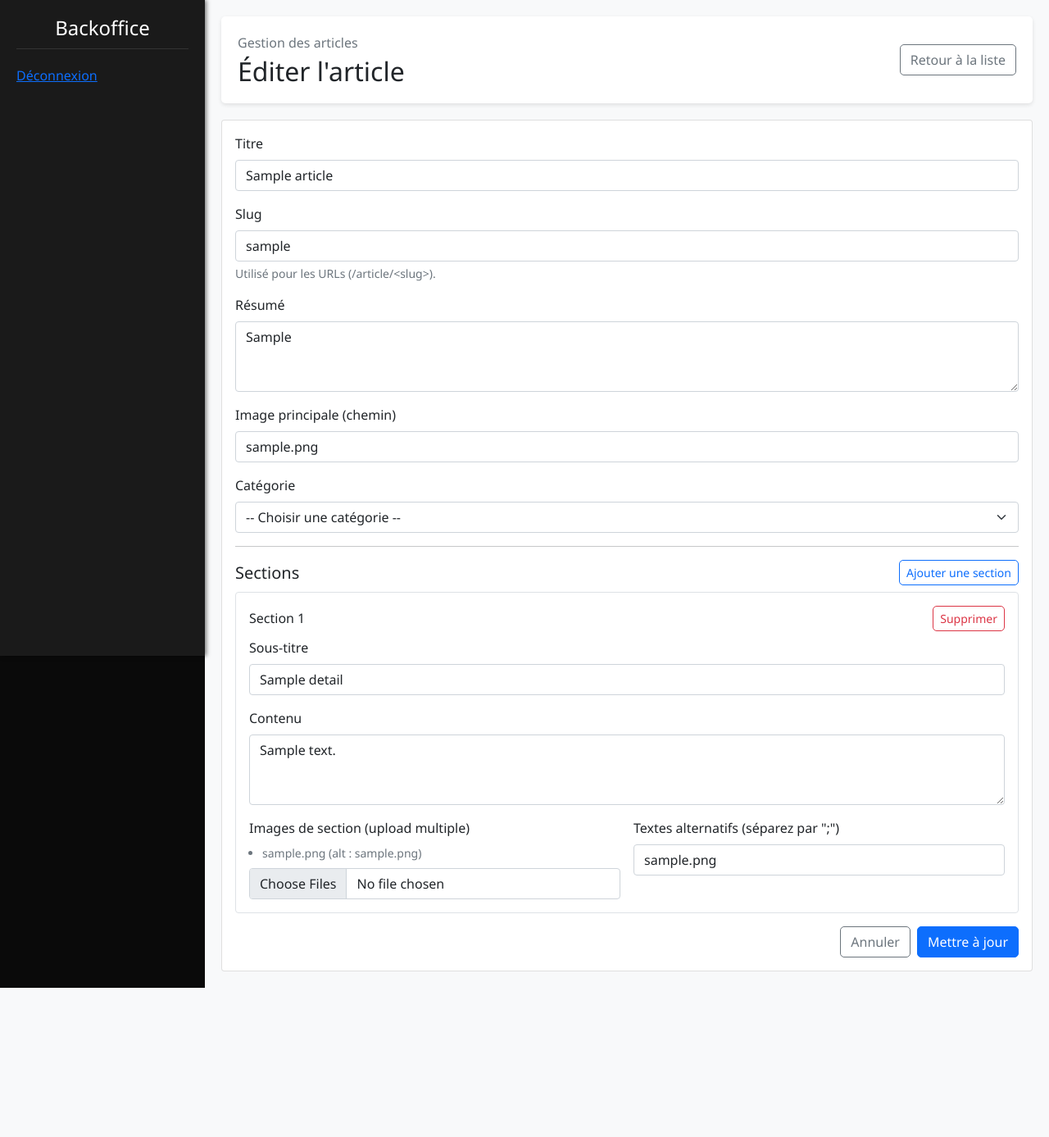
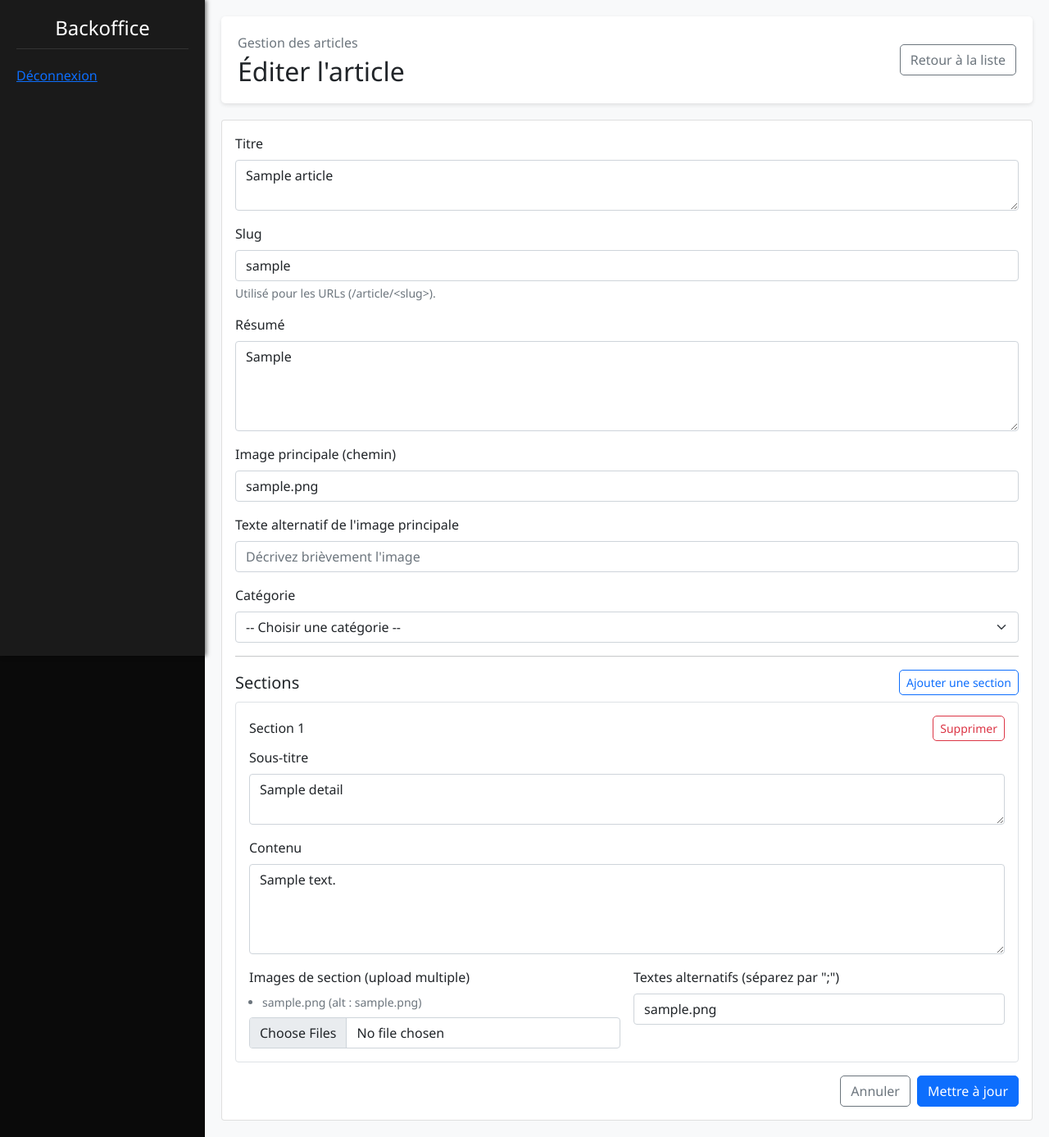
Before and after one commit to Ambinintsoa01/Iran_war_siteweb, a PHP site: page /admin/articles/edit.php?id=1 in a window 1280 px wide. Shown: the whole page at 82% size. Before the commit the page ends 1205 px from the top, so only its background shows below. Run offline with PHP 8.4, Linux system fonts and the light colour scheme; the visitor is signed in with stand-in values (Sample User, id 1); tables that the repository leaves empty or names only in its code hold one stand-in row (values such as "Sample post"); some libraries are stand-ins or nearby versions.

Commit message:
Update formulaire article

```diff
--- a/admin/articles/edit.php
+++ b/admin/articles/edit.php
@@ -85,6 +85,7 @@ $titre = $article['titre'];
 $slug = $article['slug'];
 $resume = $article['resume'];
 $image = $article['image_principale'];
+$imageAlt = $article['alt_image'] ?? '';
 $idCategorie = $article['id_categorie'];
 
 $detailsStmt = $pdo->prepare('SELECT details_id, sous_titre, contenu, slug_details FROM article_details WHERE article_id = ? ORDER BY details_id');
@@ -113,10 +114,11 @@ if (!empty($detailIdsList)) {
 }
 
 if ($_SERVER['REQUEST_METHOD'] === 'POST') {
-    $titre = trim($_POST['titre'] ?? '');
+    $titre = $_POST['titre'] ?? '';
     $slug = trim($_POST['slug'] ?? '');
-    $resume = trim($_POST['resume'] ?? '');
+    $resume = $_POST['resume'] ?? '';
     $image = trim($_POST['image_principale'] ?? '');
+    $imageAlt = trim($_POST['image_alt'] ?? '');
     $idCategorie = trim($_POST['id_categorie'] ?? '');
     $detailIds = $_POST['detail_id'] ?? [];
     $sousTitres = $_POST['sous_titre'] ?? [];
@@ -124,16 +126,19 @@ if ($_SERVER['REQUEST_METHOD'] === 'POST') {
     $imageAlts = $_POST['section_image_alt'] ?? [];
     $removeIds = $_POST['section_remove'] ?? [];
 
-    if ($titre === '') {
+    $titrePlain = trim(strip_tags($titre));
+    $resumePlain = trim(strip_tags($resume));
+
+    if ($titrePlain === '') {
         $errors[] = 'Le titre est requis.';
     }
 
-    if ($resume === '') {
+    if ($resumePlain === '') {
         $errors[] = 'Le résumé est requis.';
     }
 
     if ($slug === '') {
-        $slug = slugify($titre);
+        $slug = slugify($titrePlain ?: $titre);
     } else {
         $slug = slugify($slug);
     }
@@ -148,10 +153,10 @@ if ($_SERVER['REQUEST_METHOD'] === 'POST') {
 
     $hasSection = false;
     foreach ($sousTitres as $idx => $st) {
-        $st = trim($st ?? '');
-        $ct = trim($contenus[$idx] ?? '');
+        $st = $st ?? '';
+        $ct = $contenus[$idx] ?? '';
         $removed = in_array($detailIds[$idx] ?? '', $removeIds, true);
-        if (!$removed && ($st !== '' || $ct !== '')) {
+        if (!$removed && (trim(strip_tags($st)) !== '' || trim(strip_tags($ct)) !== '')) {
             $hasSection = true;
             break;
         }
@@ -175,12 +180,13 @@ if ($_SERVER['REQUEST_METHOD'] === 'POST') {
 
             $pdo->beginTransaction();
 
-            $update = $pdo->prepare('UPDATE article SET titre = :titre, slug = :slug, resume = :resume, image_principale = :image, id_categorie = :categorie WHERE article_id = :id');
+            $update = $pdo->prepare('UPDATE article SET titre = :titre, slug = :slug, resume = :resume, image_principale = :image, alt_image = :alt, id_categorie = :categorie WHERE article_id = :id');
             $update->execute([
                 ':titre' => $titre,
                 ':slug' => $slug,
                 ':resume' => $resume,
                 ':image' => $image,
+                ':alt' => $imageAlt,
                 ':categorie' => $idCategorie,
                 ':id' => $articleId
             ]);
@@ -189,8 +195,8 @@ if ($_SERVER['REQUEST_METHOD'] === 'POST') {
             $countSections = max(count($detailIds), count($sousTitres), count($contenus), count($imageAlts), count($filesSection));
             for ($i = 0; $i < $countSections; $i++) {
                 $detailId = trim($detailIds[$i] ?? '');
-                $sousTitre = trim($sousTitres[$i] ?? '');
-                $contenu = trim($contenus[$i] ?? '');
+                $sousTitre = $sousTitres[$i] ?? '';
+                $contenu = $contenus[$i] ?? '';
                 $altRaw = $imageAlts[$i] ?? '';
                 $altList = array_map('trim', explode(';', $altRaw));
                 $existingImages = $detailId !== '' ? ($existingImagesByDetail[$detailId] ?? []) : [];
@@ -203,7 +209,7 @@ if ($_SERVER['REQUEST_METHOD'] === 'POST') {
                 }
 
                 if ($detailId === '') {
-                    if ($sousTitre === '' && $contenu === '') {
+                    if (trim(strip_tags($sousTitre)) === '' && trim(strip_tags($contenu)) === '') {
                         continue;
                     }
                     $detailId = generateDetailId();
@@ -212,13 +218,13 @@ if ($_SERVER['REQUEST_METHOD'] === 'POST') {
                         ':article' => $articleId,
                         ':titre' => $sousTitre,
                         ':contenu' => $contenu,
-                        ':slug' => slugify($sousTitre ?: ('section-' . ($i + 1)))
+                        ':slug' => slugify(trim(strip_tags($sousTitre)) ?: ('section-' . ($i + 1)))
                     ]);
                 } else {
                     $pdo->prepare('UPDATE article_details SET sous_titre = :titre, contenu = :contenu, slug_details = :slug WHERE details_id = :id')->execute([
                         ':titre' => $sousTitre,
                         ':contenu' => $contenu,
-                        ':slug' => slugify($sousTitre ?: ('section-' . ($i + 1))),
+                        ':slug' => slugify(trim(strip_tags($sousTitre)) ?: ('section-' . ($i + 1))),
                         ':id' => $detailId
                     ]);
                 }
@@ -312,7 +318,7 @@ if ($_SERVER['REQUEST_METHOD'] === 'POST') {
                         <form method="post" novalidate enctype="multipart/form-data">
                             <div class="mb-3">
                                 <label for="titre" class="form-label">Titre</label>
-                                <input type="text" class="form-control" id="titre" name="titre" value="<?php echo htmlspecialchars($titre, ENT_QUOTES, 'UTF-8'); ?>" required>
+                                <textarea class="form-control wysiwyg" id="titre" name="titre" rows="2" required><?php echo $titre; ?></textarea>
                             </div>
                             <div class="mb-3">
                                 <label for="slug" class="form-label">Slug</label>
@@ -321,11 +327,15 @@ if ($_SERVER['REQUEST_METHOD'] === 'POST') {
                             </div>
                             <div class="mb-3">
                                 <label for="resume" class="form-label">Résumé</label>
-                                <textarea class="form-control" id="resume" name="resume" rows="3" required><?php echo htmlspecialchars($resume, ENT_QUOTES, 'UTF-8'); ?></textarea>
+                                <textarea class="form-control wysiwyg" id="resume" name="resume" rows="4" required><?php echo $resume; ?></textarea>
                             </div>
                             <div class="mb-3">
                                 <label for="image_principale" class="form-label">Image principale (chemin)</label>
                                 <input type="text" class="form-control" id="image_principale" name="image_principale" value="<?php echo htmlspecialchars($image, ENT_QUOTES, 'UTF-8'); ?>">
+                            </div>
+                            <div class="mb-3">
+                                <label for="image_alt" class="form-label">Texte alternatif de l'image principale</label>
+                                <input type="text" class="form-control" id="image_alt" name="image_alt" value="<?php echo htmlspecialchars($imageAlt, ENT_QUOTES, 'UTF-8'); ?>" placeholder="Décrivez brièvement l'image">
                             </div>
                             <div class="mb-3">
                                 <label for="id_categorie" class="form-label">Catégorie</label>
@@ -352,11 +362,11 @@ if ($_SERVER['REQUEST_METHOD'] === 'POST') {
                                             </div>
                                             <div class="mb-3">
                                                 <label class="form-label">Sous-titre</label>
-                                                <input type="text" class="form-control" name="sous_titre[]" value="<?php echo htmlspecialchars($section['sous_titre'], ENT_QUOTES, 'UTF-8'); ?>">
+                                                <textarea class="form-control wysiwyg" name="sous_titre[]" rows="2"><?php echo $section['sous_titre']; ?></textarea>
                                             </div>
                                             <div class="mb-3">
                                                 <label class="form-label">Contenu</label>
-                                                <textarea class="form-control" name="contenu[]" rows="3"><?php echo htmlspecialchars($section['contenu'], ENT_QUOTES, 'UTF-8'); ?></textarea>
+                                                <textarea class="form-control wysiwyg" name="contenu[]" rows="4"><?php echo $section['contenu']; ?></textarea>
                                             </div>
                                             <div class="row g-3">
                                                 <div class="col-md-6">
@@ -386,11 +396,11 @@ if ($_SERVER['REQUEST_METHOD'] === 'POST') {
                                         </div>
                                         <div class="mb-3">
                                             <label class="form-label">Sous-titre</label>
-                                            <input type="text" class="form-control" name="sous_titre[]">
+                                            <textarea class="form-control wysiwyg" name="sous_titre[]" rows="2"></textarea>
                                         </div>
                                         <div class="mb-3">
                                             <label class="form-label">Contenu</label>
-                                            <textarea class="form-control" name="contenu[]" rows="3"></textarea>
+                                            <textarea class="form-control wysiwyg" name="contenu[]" rows="4"></textarea>
                                         </div>
                                         <div class="row g-3">
                                             <div class="col-md-6">
@@ -416,8 +426,25 @@ if ($_SERVER['REQUEST_METHOD'] === 'POST') {
             </section>
         </main>
     </div>
+    <script src="https://cdn.jsdelivr.net/npm/tinymce@6.8.3/tinymce.min.js" referrerpolicy="origin"></script>
     <script src="../../assets/bootstrap/js/bootstrap.bundle.min.js"></script>
     <script>
+        const tinyConfig = {
+            selector: '.wysiwyg',
+            menubar: false,
+            plugins: 'link image lists code',
+            toolbar: 'undo redo | blocks | bold italic underline | bullist numlist | link image | code',
+            block_formats: 'Paragraphe=p;Titre 1=h1;Titre 2=h2;Titre 3=h3;Titre 4=h4;Citation=blockquote',
+            height: 220,
+            branding: false,
+            convert_urls: false,
+            readonly: false,
+        };
+        if (window.tinymce) {
+            tinymce.remove();
+            tinymce.init(tinyConfig);
+        }
+
         function liveSlug(text) {
             return text
                 .normalize('NFD')
@@ -453,11 +480,11 @@ if ($_SERVER['REQUEST_METHOD'] === 'POST') {
                 </div>
                 <div class="mb-3">
                     <label class="form-label">Sous-titre</label>
-                    <input type="text" class="form-control" name="sous_titre[]">
+                    <textarea class="form-control wysiwyg" name="sous_titre[]" rows="2"></textarea>
                 </div>
                 <div class="mb-3">
                     <label class="form-label">Contenu</label>
-                    <textarea class="form-control" name="contenu[]" rows="3"></textarea>
+                    <textarea class="form-control wysiwyg" name="contenu[]" rows="4"></textarea>
                 </div>
                 <div class="row g-3">
                     <div class="col-md-6">
@@ -471,6 +498,10 @@ if ($_SERVER['REQUEST_METHOD'] === 'POST') {
                 </div>
             `;
             wrapper.appendChild(block);
+            if (window.tinymce) {
+                tinymce.remove();
+                tinymce.init(tinyConfig);
+            }
         });
 
         wrapper.addEventListener('click', (e) => {
```
Also changed, not shown: admin/articles/saisie.php (+47 -16 lines).
